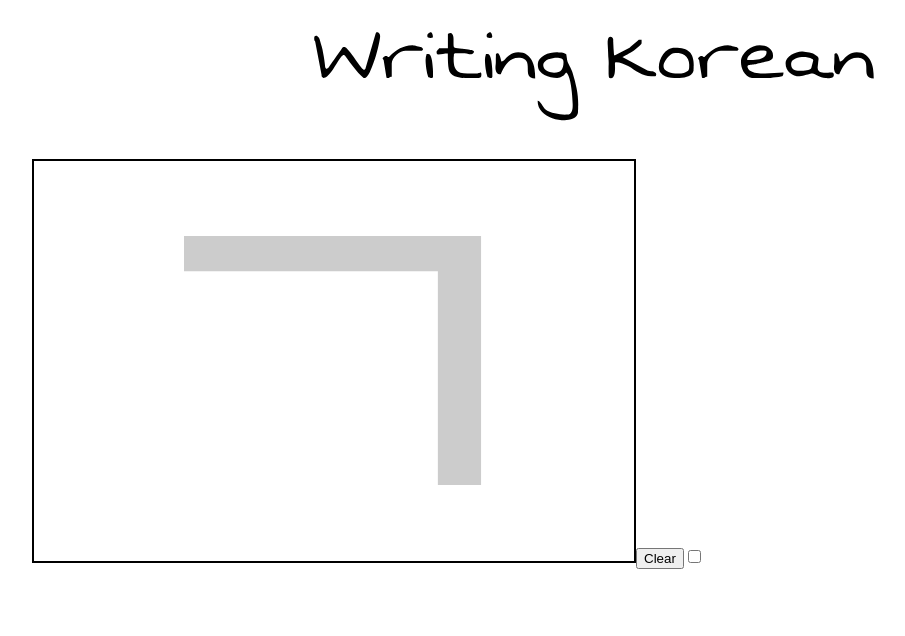
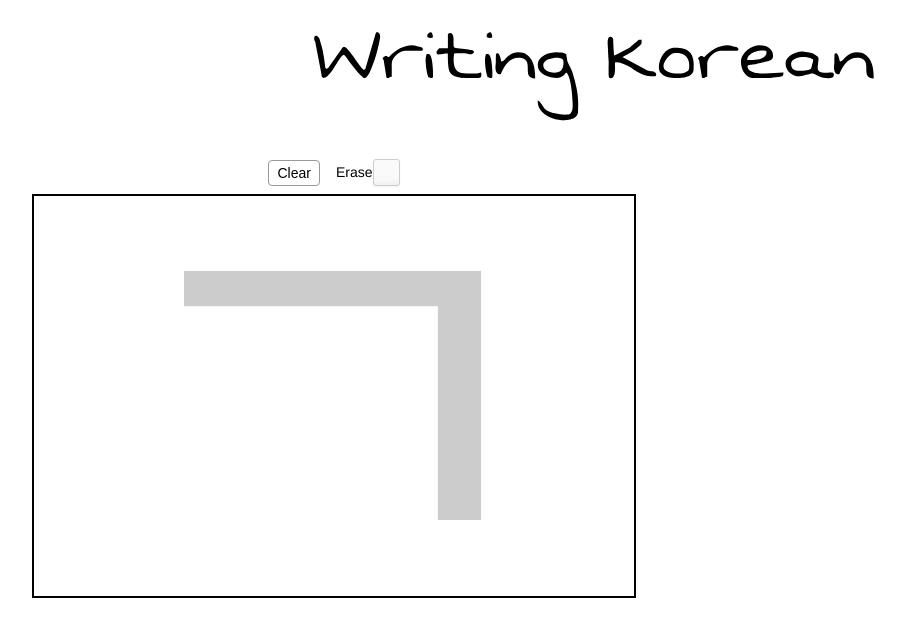
Before and after one commit to IkhyeonKim/writingKorean, a Vue app: page / in a window 1280 px wide. Shown: the top 636 px of the page, without its empty margins (46-951 px from the left). Built offline with nearby package versions, Linux system fonts and the light colour scheme.

Commit message:
Add style

```diff
--- a/package.json
+++ b/package.json
@@ -5,7 +5,8 @@
   "main": "webpack.config.js",
   "scripts": {
     "build": "rm -rf dist && webpack --mode development --config webpack.server.config.js && webpack --mode development",
-    "start": "nodemon ./dist/server.js 8080"
+    "start": "nodemon ./dist/server.js 8080",
+    "start:dev": "webpack-dev-server"
   },
   "keywords": [],
   "author": "",
@@ -32,6 +33,7 @@
     "style-loader": "^1.2.1",
     "vue-loader": "^15.9.2",
     "vue-template-compiler": "^2.6.11",
+    "webpack-dev-server": "^3.11.0",
     "webpack-node-externals": "^1.7.2"
   }
 }
--- a/src/components/my-canvas.vue
+++ b/src/components/my-canvas.vue
@@ -1,6 +1,16 @@
 
 <template>
     <div class="canvas">
+        <div>
+            <button @click="clearCanvas" class="button">Clear</button>
+            <div class="d-inline-block vertical-align-middle">
+                <label for="erase" class="checkbox">
+                    <input v-model="eraseMode" type="checkbox" id="erase"/>
+                    <span class="vertical-align-middle">Erase</span>
+                    <span class="checkmark vertical-align-middle"></span>
+                </label>
+            </div>
+        </div>
         <canvas
             @mousedown="startPainting"
             @mouseup="finishedPainting"
@@ -8,17 +18,11 @@
             id="canvas"
             :style="{'background-image': `url(${alphabetPath}${currentAlphabet})` }"
         ></canvas>
-        <button @click="clearCanvas">Clear</button>
-        <input v-model="eraseMode" type="checkbox" name="erase" />
-        <span> {{ eraseMode }} </span>
-        <label for="erase">Erase</label>
     </div>
 </template>
 
 <script>
 export default {
-    // Todo: Clear
-    // Todo: Erase
     // Todo: 글씨 색, 스타일 추가
     props: ["alphabet"],
 
--- /dev/null
+++ b/src/style/_abstract.scss
@@ -0,0 +1,12 @@
+html {
+    box-sizing: border-box;
+}
+
+body {
+    box-sizing: inherit;
+    margin: 0;
+    padding: 0;
+    font-size: 14px;
+    font-family: Helvetica Neue,Helvetica,Malgun Gothic,-apple-system, Dotum,sans-serif;
+    line-height: 1.5;
+}
--- /dev/null
+++ b/src/style/_components.scss
@@ -0,0 +1,101 @@
+
+.checkbox {
+    position: relative;
+    display: block;
+    cursor: pointer;
+    font-size: 14px;
+    margin-left: 16px;
+
+    input[type=checkbox] {
+        display: none;
+
+        &:checked {
+            & ~ .checkmark {
+                &:after {
+                    display: block;
+                }
+            }
+        }
+    }
+
+
+}
+
+.checkmark {
+    display: inline-block;
+    position: relative;
+    width: 25px;
+    height: 25px;
+    background-color: #fafafa;
+    border: 1px solid #cacece;
+    box-shadow: 0 1px 2px rgba(0,0,0,0.05), inset 0px -15px 10px -12px rgba(0,0,0,0.05);
+    border-radius: 3px;
+
+    &:hover {
+        background-color: #dfdfdf;
+    }
+
+    &:after {
+        display: none;
+        content: "";
+        position: absolute;
+        left: 9px;
+        top: 5px;
+        width: 5px;
+        height: 10px;
+        border: solid #3c3c3c;
+        border-width: 0 3px 3px 0;
+        -webkit-transform: rotate(45deg);
+        -ms-transform: rotate(45deg);
+        transform: rotate(45deg);
+    }
+}
+
+.checkbox + label {
+    display: inline-block;
+	background-color: #fafafa;
+	border: 1px solid #cacece;
+	box-shadow: 0 1px 2px rgba(0,0,0,0.05), inset 0px -15px 10px -12px rgba(0,0,0,0.05);
+	padding: 9px;
+	border-radius: 3px;
+    position: relative;
+
+}
+
+.checkbox + label:active,
+.checkbox:checked + label:active {
+    box-shadow: 0 1px 2px rgba(0,0,0,0.05), inset 0px 1px 3px rgba(0,0,0,0.1);
+}
+
+.checkbox:checked + label {
+	background-color: #eeeeee;
+	border: 1px solid #c1c1c1;
+	box-shadow: 0 1px 2px rgba(0,0,0,0.05), inset 0px -15px 10px -12px rgba(0,0,0,0.05), inset 15px 10px -12px rgba(255,255,255,0.1);
+    color: #a5a5a5;
+
+    &:after {
+        content: '\2714';
+        font-size: 14px;
+        position: absolute;
+        top: 0px;
+        left: 3px;
+        color: #a5a5a5;
+    }
+}
+
+
+.button {
+    cursor: pointer;
+    outline: none;
+    background: none;
+    border: 1px solid #999;
+    padding: 4px 8px;
+    border-radius: 4px;
+    font-size: 14px;
+    vertical-align: middle;
+
+    &:hover,
+    &:active {
+        background: #e6e6e6;
+    }
+}
--- /dev/null
+++ b/src/style/_helper.scss
@@ -0,0 +1,15 @@
+.d-inline-block {
+    display: inline-block;
+}
+
+.d-block {
+    display: block;
+}
+
+.d-flex {
+    display: flex;
+}
+
+.vertical-align-middle {
+    vertical-align: middle;
+}
--- a/src/style/main.scss
+++ b/src/style/main.scss
@@ -1,15 +1,6 @@
-html {
-    box-sizing: border-box;
-}
-
-body {
-    box-sizing: inherit;
-    margin: 0;
-    padding: 0;
-    font-size: 14px;
-    font-family: Helvetica Neue,Helvetica,Malgun Gothic,-apple-system, Dotum,sans-serif;
-    line-height: 1.5;
-}
+@import "./abstract";
+@import "./helper";
+@import "./components";
 
 .wrapper {
     overflow: hidden;
@@ -32,12 +23,6 @@ body {
 
 }
 
-.canvas {
-    display: inline-block;
-    font-size: 0;
-    text-align: center;
-    margin: 8px;
-}
 
 .alphabets {
     display: inline-block;
@@ -73,11 +58,24 @@ body {
     }
 }
 
+
+.canvas {
+    display: inline-block;
+    text-align: center;
+    margin: 8px;
+    font-size: 0;
+
+    &__buttons {
+        font-size: 12px;
+    }
+}
+
 #canvas {
     border: 2px solid;
     background-size: 50%;
     background-repeat: no-repeat;
     background-position: center;
+    margin-top: 8px;
     // width: 800px;
     // height: 500px;
 }
--- a/webpack.config.js
+++ b/webpack.config.js
@@ -52,6 +52,11 @@ module.exports = {
             },
         ]
     },
+    devServer: {
+        contentBase: path.join(__dirname, 'dist'),
+        compress: true,
+        port: 8080
+    },
     plugins: [
         new HtmlWebpackPlugin({
             template: './src/index.html',
```
Also changed, not shown: 1 other file (tests, documents, lock files or other folders).
